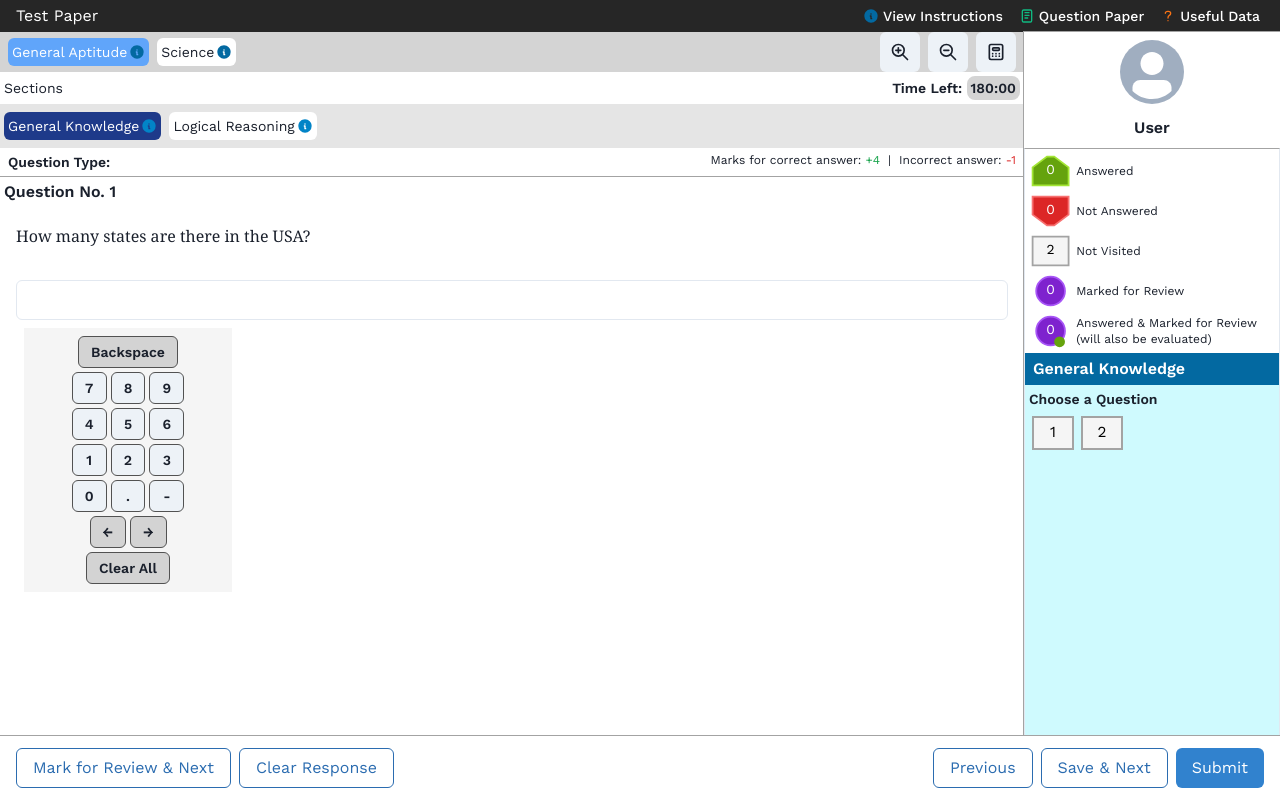
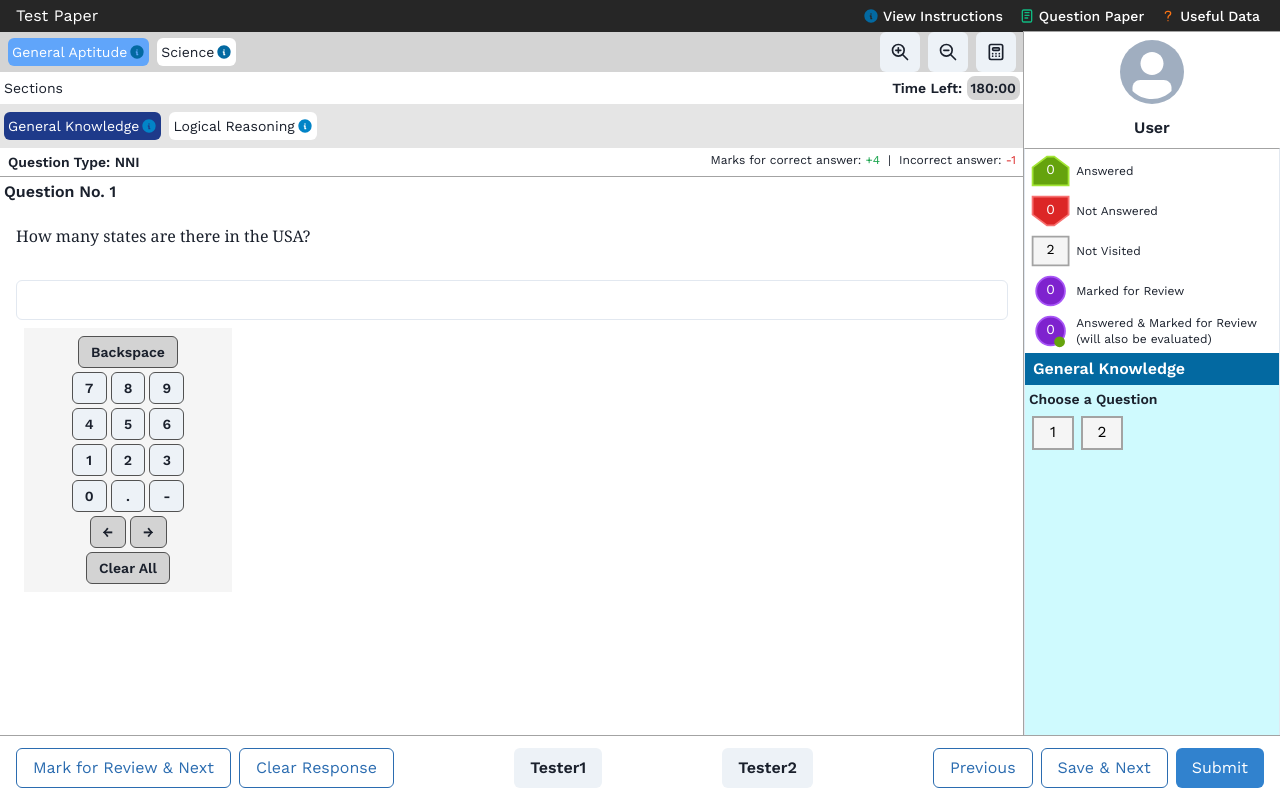
Before and after one commit to SuyashC1000/openmock, a Next.js app: page /test in a window 1280 px wide. Built offline with nearby package versions, Linux system fonts and the light colour scheme.

Commit message:
Implement React Context + Improved Numpad Logic

```diff
--- a/app/formatters/userCacheReducer.ts
+++ b/app/formatters/userCacheReducer.ts
@@ -1,8 +1,8 @@
 import { UserCache } from "../interface/userCache";
 import example from "../../public/data/userCache.json";
 
-interface Action {
-  type: number;
+export interface Action {
+  type: string;
   payload: any;
 }
 
@@ -11,6 +11,28 @@ export default function userCacheReducer(
   action: Action
 ): UserCache {
   switch (action.type) {
+    case "set_active_question": {
+      let newState = structuredClone(state);
+      let activeGroupCache = newState.body[state.activeGroupIndex];
+      let activeSectionCache =
+        activeGroupCache.sections[activeGroupCache.activeSectionIndex];
+
+      activeSectionCache.qIndex = action.payload;
+
+      return newState;
+    }
+    case "update_question_status": {
+      let newState = structuredClone(state);
+      let activeGroupCache = newState.body[state.activeGroupIndex];
+      let activeSectionCache =
+        activeGroupCache.sections[activeGroupCache.activeSectionIndex];
+      let activeQuestionCache =
+        activeSectionCache.questions[activeSectionCache.qIndex];
+
+      activeQuestionCache.status = action.payload;
+
+      return newState;
+    }
     default:
       return state;
   }
--- a/app/interface/testProps.ts
+++ b/app/interface/testProps.ts
@@ -6,3 +6,7 @@ export interface TestProps {
   dispatch: Function;
   testPaper: TestPaper;
 }
+
+interface DispatchFunc {
+  (type: string, payload: any): void;
+}
--- a/app/test/QuestionView.tsx
+++ b/app/test/QuestionView.tsx
@@ -32,6 +32,7 @@ import {
 import UserAnswer from "./UserAnswer";
 import { TestPaperQuestion } from "../interface/testData";
 import { log } from "console";
+import { StateContext, TestPaperContext } from "./page";
 
 interface MarkingSchemeProps {
   markingScheme: number[][];
@@ -39,18 +40,17 @@ interface MarkingSchemeProps {
   qTypeName: string;
 }
 
-const QuestionView = (props: TestProps) => {
-  let activeSection: UserCacheSection = getActiveSectionCache(props.state);
+const QuestionView = () => {
+  const testPaper = React.useContext(TestPaperContext);
+  const state = React.useContext(StateContext);
 
-  let activeQuestion: TestPaperQuestion = getActiveQuestion(
-    props.testPaper,
-    props.state
-  );
+  let activeSection: UserCacheSection = getActiveSectionCache(state);
+  let activeQuestion: TestPaperQuestion = getActiveQuestion(testPaper, state);
 
   const [markdown, setMarkdown] = React.useState(
-    props.testPaper.body[props.state.activeGroupIndex].sections[
-      props.state.body[props.state.activeGroupIndex].activeSectionIndex
-    ].questions[activeSection.qIndex].question[props.state.currentLanguageIndex]
+    testPaper.body[state.activeGroupIndex].sections[
+      state.body[state.activeGroupIndex].activeSectionIndex
+    ].questions[activeSection.qIndex].question[state.currentLanguageIndex]
   );
 
   // React.useEffect(() => {
@@ -174,7 +174,7 @@ const QuestionView = (props: TestProps) => {
     <div className="flex flex-col">
       <QuestionInfoHeader />
       <Text className="font-semibold p-1">
-        Question No. {getActiveSectionCache(props.state).qIndex + 1}
+        Question No. {getActiveSectionCache(state).qIndex + 1}
       </Text>
       <Markdown
         className="p-4 font-serif"
@@ -183,7 +183,7 @@ const QuestionView = (props: TestProps) => {
       >
         {markdown}
       </Markdown>
-      <UserAnswer {...props} />
+      <UserAnswer />
     </div>
   );
 };
--- a/app/test/TestBottombar.tsx
+++ b/app/test/TestBottombar.tsx
@@ -1,8 +1,10 @@
 import { Button, ButtonGroup } from "@chakra-ui/react";
 import React from "react";
-import { TestProps } from "../interface/testProps";
+import { DispatchContext } from "./page";
 
-const TestBottombar = (props: TestProps) => {
+const TestBottombar = () => {
+  const dispatch = React.useContext(DispatchContext);
+
   return (
     <div
       className="h-16 w-screen bg-white flex flex-0 justify-between
@@ -16,6 +18,25 @@ const TestBottombar = (props: TestProps) => {
           Clear Response
         </Button>
       </ButtonGroup>
+
+      <Button
+        onClick={() => {
+          console.log("Logged");
+
+          dispatch({ type: "set_active_question", payload: 1 });
+        }}
+      >
+        Tester1
+      </Button>
+      <Button
+        onClick={() => {
+          console.log("Logged");
+
+          dispatch({ type: "update_question_status", payload: 4 });
+        }}
+      >
+        Tester2
+      </Button>
 
       <ButtonGroup>
         <Button fontWeight={"400"} variant="outline" colorScheme="blue">
--- a/app/test/TestHeader.tsx
+++ b/app/test/TestHeader.tsx
@@ -45,6 +45,7 @@ import {
   getSectionQuestionLegend,
 } from "../formatters/getFunctions";
 import { UserCacheGroup } from "../interface/userCache";
+import { StateContext, TestPaperContext } from "./page";
 
 interface PaperOptionsProps {
   type: number;
@@ -63,7 +64,10 @@ interface GroupButtonProps {
   questionLegend: number[];
 }
 
-const TestHeader = (props: TestProps) => {
+const TestHeader = () => {
+  const state = React.useContext(StateContext);
+  const testPaper = React.useContext(TestPaperContext);
+
   function PaperOptionsGroup() {
     return (
       <div className="flex text-white gap-2">
@@ -131,7 +135,7 @@ const TestHeader = (props: TestProps) => {
   }
 
   function SectionSelect() {
-    let activeGroup: UserCacheGroup = getActiveGroupCache(props.state);
+    let activeGroup: UserCacheGroup = getActiveGroupCache(state);
 
     return (
       <div
@@ -188,7 +192,7 @@ const TestHeader = (props: TestProps) => {
     return (
       <div className="h-auto flex">
         <div className=" flex-1 flex flex-box flex-col">
-          <GroupSelect {...props} />
+          <GroupSelect />
           <TimerBar />
           <SectionSelect />
         </div>
@@ -223,11 +227,11 @@ const TestHeader = (props: TestProps) => {
     );
   }
 
-  function GroupSelect(props: TestProps) {
+  function GroupSelect() {
     return (
       <div className="h-10 bg-neutral-300 flex justify-between px-2">
         <div className=" flex gap-2 items-center overflow-x-auto overflow-y-hidden">
-          {props.state.body.map((e, i) => {
+          {state.body.map((e, i) => {
             return (
               <GroupButton
                 key={i}
@@ -305,7 +309,7 @@ const TestHeader = (props: TestProps) => {
         className="h-8 w-screen bg-neutral-800 flex flex-0 justify-between
       items-center px-4 gap-4 outline-1 outline-slate-600 grow-0"
       >
-        <Text color={"white"}>{props.testPaper.name}</Text>
+        <Text color={"white"}>{testPaper.name}</Text>
         <PaperOptionsGroup />
       </div>
       <HeaderDashboard />
--- a/app/test/TestMainWindow.tsx
+++ b/app/test/TestMainWindow.tsx
@@ -4,10 +4,10 @@ import QuestionView from "./QuestionView";
 import { UserCache } from "../interface/userCache";
 import { TestProps } from "../interface/testProps";
 
-const TestMainWindow = (props: TestProps) => {
+const TestMainWindow = () => {
   return (
     <div className="bg-white flex-1 overflow-y-auto">
-      <QuestionView {...props} />
+      <QuestionView />
     </div>
   );
 };
--- a/app/test/TestSidebar.tsx
+++ b/app/test/TestSidebar.tsx
@@ -16,9 +16,12 @@ import {
   getActiveSectionCache,
   getSectionQuestionLegend,
 } from "../formatters/getFunctions";
+import { StateContext } from "./page";
 
-const TestSidebar = (props: TestProps) => {
-  let activeSection: UserCacheSection = getActiveSectionCache(props.state);
+const TestSidebar = () => {
+  const state = React.useContext(StateContext);
+
+  let activeSection: UserCacheSection = getActiveSectionCache(state);
 
   function SectionHeading() {
     return (
--- a/app/test/UserAnswer.tsx
+++ b/app/test/UserAnswer.tsx
@@ -22,15 +22,19 @@ import {
   RadioGroup,
 } from "@chakra-ui/react";
 import { log } from "console";
+import { StateContext, TestPaperContext } from "./page";
 
 interface UserAnswerInputProps {
   question: TestPaperQuestion;
   state: UserCacheQuestion;
 }
 
-const UserAnswer = (props: TestProps) => {
-  let activeQuestion = getActiveQuestion(props.testPaper, props.state);
-  let activeQuestionCache = getActiveQuestionCache(props.state);
+const UserAnswer = () => {
+  const testPaper = React.useContext(TestPaperContext);
+  const state = React.useContext(StateContext);
+
+  let activeQuestion = getActiveQuestion(testPaper, state);
+  let activeQuestionCache = getActiveQuestionCache(state);
 
   const SingleCorrectChoices = (userAnswerInputProps: UserAnswerInputProps) => {
     return (
@@ -44,7 +48,7 @@ const UserAnswer = (props: TestProps) => {
                   remarkPlugins={[remarkGfm, remarkMath]}
                   rehypePlugins={[rehypeKatex]}
                 >
-                  {activeQuestion.options![i][props.state.currentLanguageIndex]}
+                  {activeQuestion.options![i][state.currentLanguageIndex]}
                 </Markdown>
               </Radio>
             );
@@ -67,7 +71,7 @@ const UserAnswer = (props: TestProps) => {
                   remarkPlugins={[remarkGfm, remarkMath]}
                   rehypePlugins={[rehypeKatex]}
                 >
-                  {activeQuestion.options![i][props.state.currentLanguageIndex]}
+                  {activeQuestion.options![i][state.currentLanguageIndex]}
                 </Markdown>
               </Checkbox>
             );
--- /dev/null
+++ b/app/test/empty.ts
@@ -0,0 +1,26 @@
+import { TestPaper } from "../interface/testData";
+import { UserCache } from "../interface/userCache";
+
+export const emptyTestPaper: TestPaper = {
+  additionalTools: {
+    scientificCalculator: false,
+  },
+  authors: [],
+  name: "",
+  id: "",
+  languages: [""],
+  instructions: "",
+  maxTime: 0,
+  subjects: [""],
+  timeCreated: 0,
+  usefulData: "",
+  body: [],
+};
+export const emptyUserCache: UserCache = {
+  username: "",
+  testId: "",
+  testStartTime: 0,
+  currentLanguageIndex: 0,
+  activeGroupIndex: 0,
+  body: [],
+};
--- a/app/test/page.tsx
+++ b/app/test/page.tsx
@@ -9,8 +9,17 @@ import TestMainWindow from "./TestMainWindow";
 import TestBottombar from "./TestBottombar";
 import testData from "../../public/data/testData.json";
 import userCacheGenerator from "../formatters/userCacheGenerator";
-import userCacheReducer from "../formatters/userCacheReducer";
+import userCacheReducer, { Action } from "../formatters/userCacheReducer";
 import { TestProps } from "../interface/testProps";
+import { emptyTestPaper, emptyUserCache } from "./empty";
+
+interface DispatchFunction {
+  (action: Action): void;
+}
+
+export const StateContext = React.createContext(emptyUserCache);
+export const DispatchContext = React.createContext(function noop({}) {});
+export const TestPaperContext = React.createContext(emptyTestPaper);
 
 const testCache = testData;
 const TestPage = () => {
@@ -18,32 +27,23 @@ const TestPage = () => {
     userCacheReducer,
     userCacheGenerator(testData, "Hello")
   );
-
-  function reducer(state: Object, action: Object) {
-    console.log(state);
-    console.log(action);
-    return state;
-  }
-
-  const essentials: TestProps = {
-    testPaper: testCache,
-    dispatch: dispatch,
-    state: state,
-  };
+  console.log(dispatch);
 
   return (
-    <div className="bg-slate-800 flex flex-box flex-col h-screen max-h-screen select-none">
-      <TestHeader {...essentials} />
-      <div className="h-auto flex flex-1 w-screen overflow-hidden">
-        <TestMainWindow
-          testPaper={testData}
-          state={state}
-          dispatch={dispatch}
-        />
-        <TestSidebar {...essentials} />
-      </div>
-      <TestBottombar {...essentials} />
-    </div>
+    <TestPaperContext.Provider value={testData}>
+      <StateContext.Provider value={state}>
+        <DispatchContext.Provider value={dispatch}>
+          <div className="bg-slate-800 flex flex-box flex-col h-screen max-h-screen select-none">
+            <TestHeader />
+            <div className="h-auto flex flex-1 w-screen overflow-hidden">
+              <TestMainWindow />
+              <TestSidebar />
+            </div>
+            <TestBottombar />
+          </div>
+        </DispatchContext.Provider>
+      </StateContext.Provider>
+    </TestPaperContext.Provider>
   );
 };
 
--- a/public/data/testData.json
+++ b/public/data/testData.json
@@ -23,7 +23,7 @@
           "questions": [
             {
               "id": "q123456790",
-              "qTypeName": "",
+              "qTypeName": "NNI",
               "qDataType": [2, 1],
               "markingScheme": [
                 [4, 1],
```
